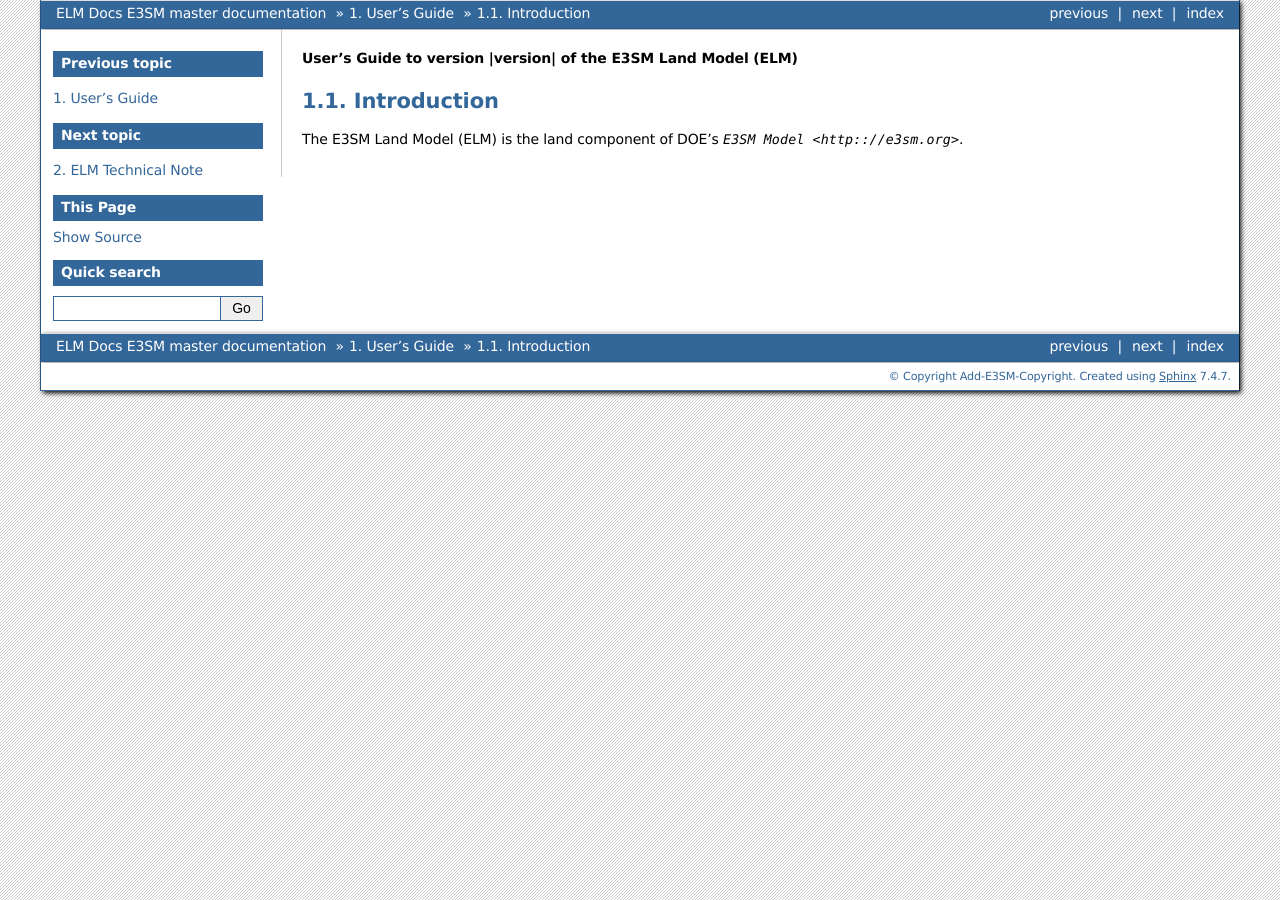
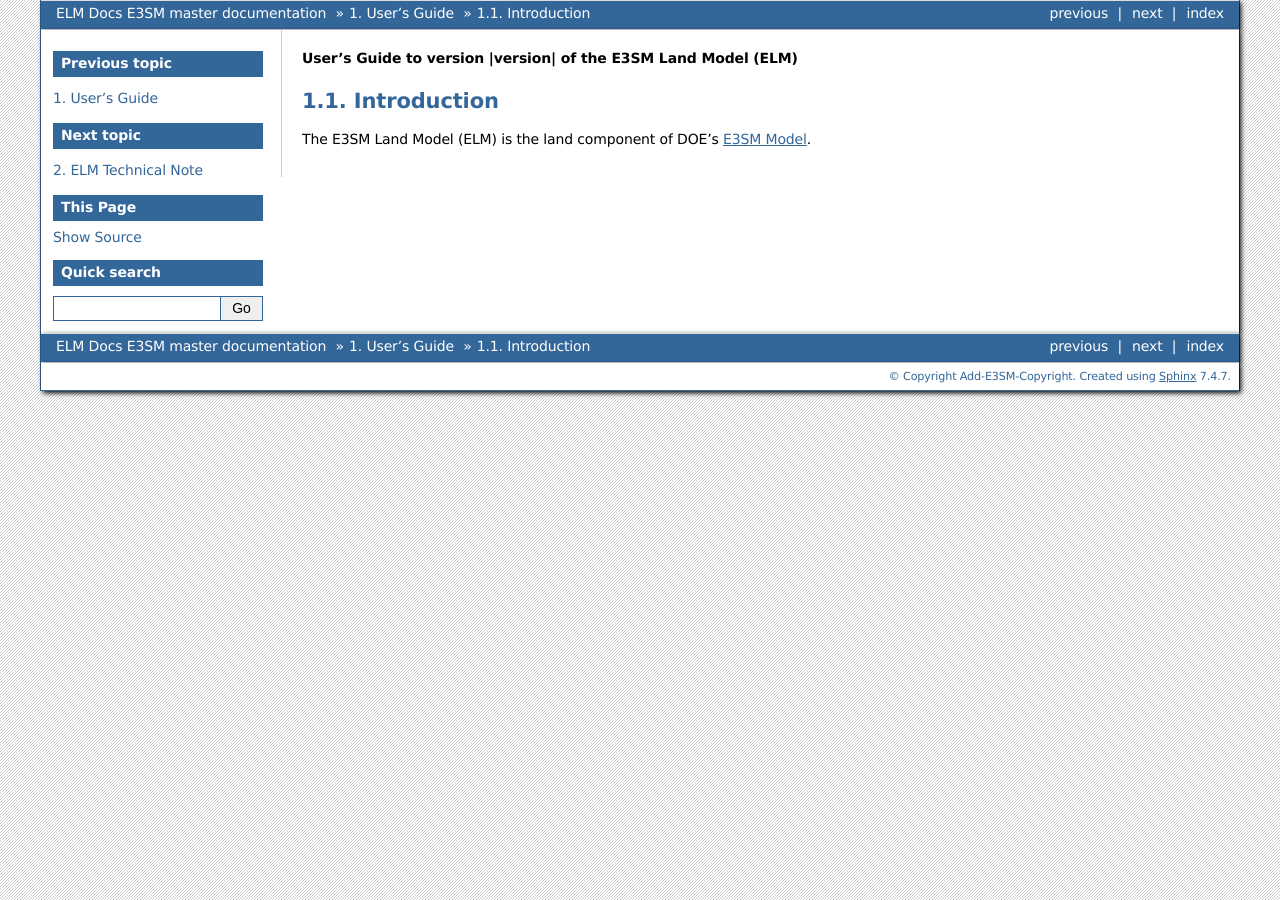
Before and after one commit to bishtgautam/elm-doc-rst, a Sphinx documentation site: the page built from docs/source/users_guide/introduction.rst, in a window 1280 px wide. Built offline with Sphinx 7.4.7, drawn with Linux system fonts in a browser that asks for light colours.

```diff
--- a/docs/source/users_guide/introduction.rst
+++ b/docs/source/users_guide/introduction.rst
@@ -6,4 +6,4 @@
 Introduction
 ==============
 
-The E3SM Land Model (ELM) is the land component of DOE's `E3SM Model <http:://e3sm.org>`.
+The E3SM Land Model (ELM) is the land component of DOE's `E3SM Model <http:://e3sm.org>`_.
```
